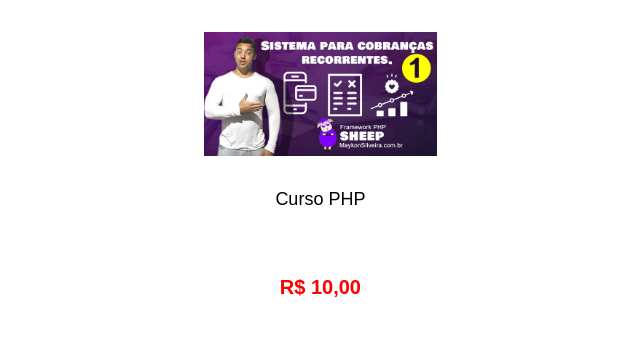
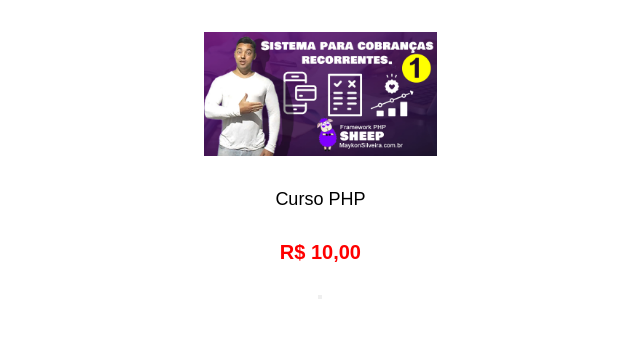
Before and after one commit to GabrielRibeiroNS/Loja-Virtual-Cupcake, a PHP site: page /Loja-Virtual-Cupcake/index.php in a window 1280 px wide. Shown: the part 141-479 px from the top of the page, without its empty margins (1-641 px from the left). Run offline with PHP 8.4, Linux system fonts and the light colour scheme; some libraries are stand-ins or nearby versions.

Commit message:
Update index.php

```diff
--- a/cart/index.php
+++ b/cart/index.php
@@ -30,6 +30,7 @@
     <div class="container">
         <!-- Linha Produto Site -->
         <div class="linha-produtos">
+            <form action="filtros/criar.php" method="post">
             <!-- Inicio Produto -->
             <div class="corpoProduto">
 
@@ -40,9 +41,13 @@
                 <div class="titulo">
                     <p>Curso PHP</p>
                     <h2>R$ 10,00</h2>
+                    <input type="hidden" name="id_produto" value="">
+                    <input type="hidden" name="valor" value="">
+                    <button type="submit" class="button" name="addcarrinho"></button>
                 </div>
 
             </div>
+            </form>
         </div>
         <!-- Fim Produto -->
     </div>
```
